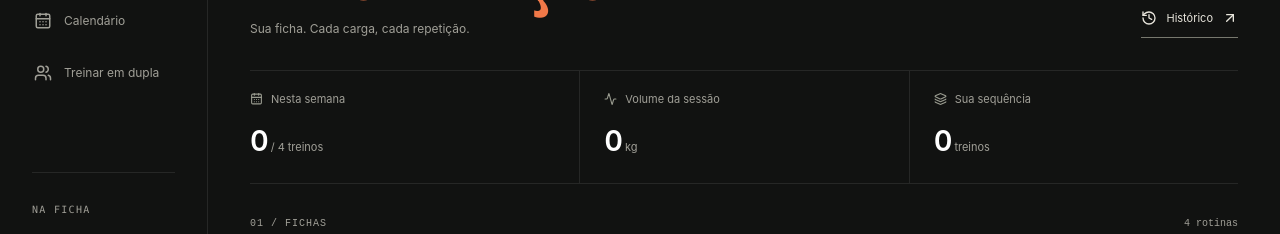
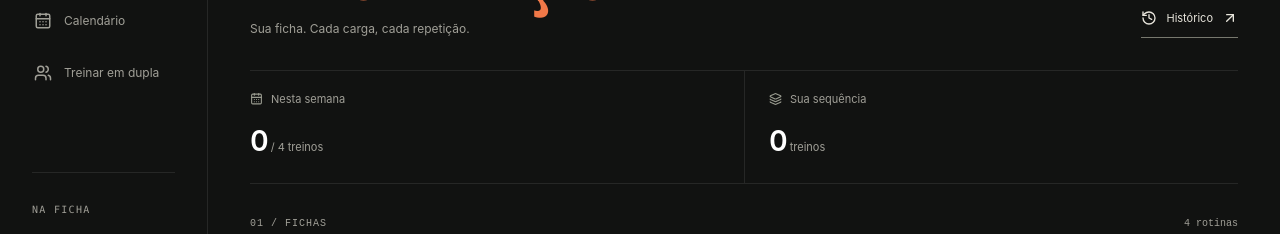
Before and after one commit to andrefarias11/ironflow, a React (Vite) app: page / in a window 1280 px wide. Shown: the part 267-501 px from the top of the page. Built offline with nearby package versions, Linux system fonts and the light colour scheme; no server answers.

Commit message:
design: remove session volume from dashboard

```diff
--- a/src/App.tsx
+++ b/src/App.tsx
@@ -16,7 +16,7 @@ import { MonthCalendarModal } from './components/MonthCalendarModal';
 import { StreakModal } from './components/StreakModal';
 import { ShareStoryModal } from './components/ShareStoryModal';
 import { Exercise, WorkoutHistoryEntry } from './types/workout';
-import { Plus, Dumbbell, History, CalendarDays, ArrowUpRight, Activity, Layers, Users } from 'lucide-react';
+import { Plus, Dumbbell, History, CalendarDays, ArrowUpRight, Layers, Users } from 'lucide-react';
 import { useAuth } from './contexts/AuthContext';
 import { useWorkoutRoom } from './hooks/useWorkoutRoom';
 import { AuthModal } from './components/AuthModal';
@@ -382,7 +382,6 @@ export function App() {
           </section>
           <div className="overview-stats">
             <div><span><CalendarDays size={16} /> Nesta semana</span><strong>{cycleInfo.completedCountThisWeek}<small> / {cycleInfo.totalCycleWorkouts} treinos</small></strong></div>
-            <div><span><Activity size={16} /> Volume da sessão</span><strong>{progress.totalVolumeKg.toLocaleString('pt-BR')}<small> kg</small></strong></div>
             <div><span><Layers size={16} /> Sua sequência</span><strong>{currentStreak}<small> treinos</small></strong></div>
           </div>
           <div className="section-label"><span>01 / FICHAS</span><span>{workouts.length} rotinas</span></div>
--- a/src/index.css
+++ b/src/index.css
@@ -50,7 +50,7 @@
 .dashboard-heading p { font-size: 12px; color: var(--muted); }
 .history-shortcut { display: flex; align-items: center; gap: 9px; padding: 10px 0; border-bottom: 1px solid #77786e; font-size: 11px; color: var(--paper); }
 .history-shortcut:hover { color: var(--accent); border-color: var(--accent); }
-.overview-stats { display: grid; grid-template-columns: repeat(3,1fr); border-top: 1px solid var(--line); border-bottom: 1px solid var(--line); margin-bottom: 34px; }
+.overview-stats { display: grid; grid-template-columns: repeat(2,minmax(0,1fr)); border-top: 1px solid var(--line); border-bottom: 1px solid var(--line); margin-bottom: 34px; }
 .overview-stats > div { padding: 20px 24px; }
 .overview-stats > div:first-child { padding-left: 0; }
 .overview-stats > div + div { border-left: 1px solid var(--line); }
```
